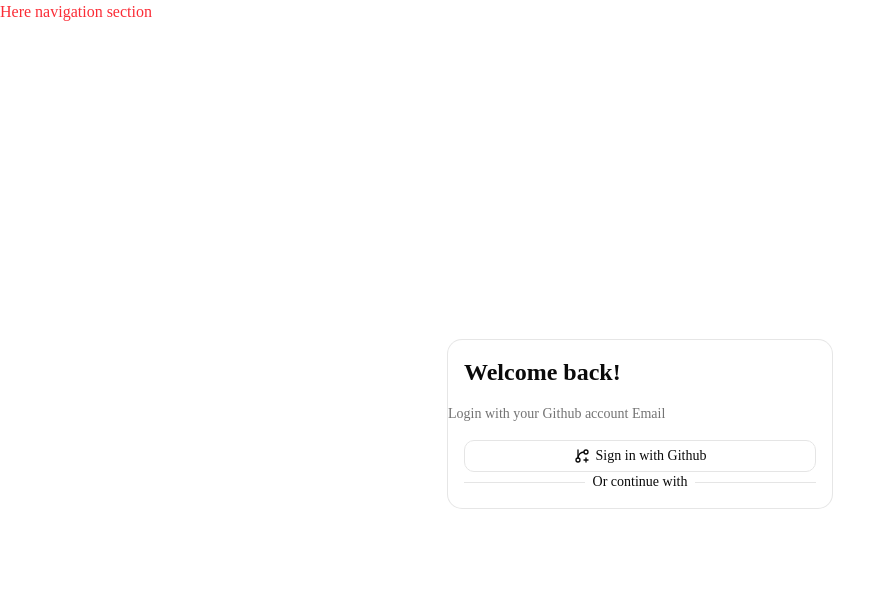
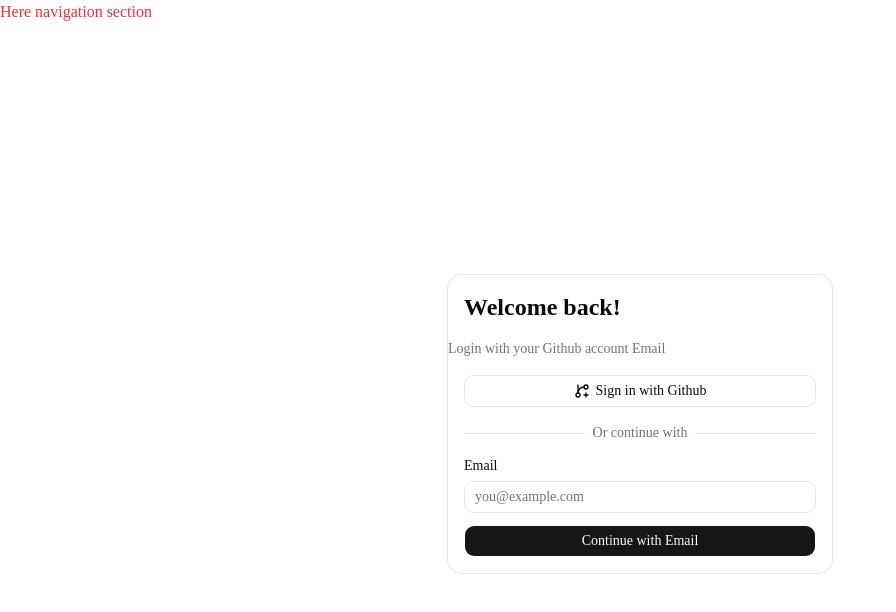
Before and after one commit to basheir/nextjs-lms, a Next.js app: page /login in a window 1280 px wide. Shown: the top 612 px of the page, without its empty margins (0-896 px from the left). Built offline with nearby package versions, Linux system fonts and the light colour scheme.

Commit message:
Enhance login page with email input and improved layout

```diff
--- a/app/(auth)/login/page.tsx
+++ b/app/(auth)/login/page.tsx
@@ -5,6 +5,8 @@ import {
   CardDescription,
   CardHeader,
 } from "@/components/ui/card";
+import { Label } from "@/components/ui/label";
+import { Input } from "@/components/ui/input";
 import { GitBranchPlus } from "lucide-react";
 
 export default function LoginPage() {
@@ -14,14 +16,22 @@ export default function LoginPage() {
         <h1 className="text-2xl font-bold">Welcome back!</h1>
       </CardHeader>
       <CardDescription>Login with your Github account Email</CardDescription>
-      <CardContent>
+      <CardContent className="grid flex-col gap-4">
         <Button className="w-full" variant="outline">
           <GitBranchPlus className="size-4" />
           Sign in with Github
         </Button>
 
         <div className="relative text-center text-sm after:absolute after:inset-0 after:top-1/2 after:z-0 after:flex after:items-center after:border-t after:border-border">
-          <span className="relative z-10 bg-card px-2">Or continue with</span>
+          <span className="relative z-10 bg-card px-2 text-muted-foreground">Or continue with</span>
+        </div>
+
+        <div className="grid gap-3">
+            <div className="grid gap-2">
+                <Label htmlFor="email">Email</Label>
+                <Input type="email" placeholder="you@example.com" />
+            </div>
+            <Button>Continue with Email</Button>
         </div>
       </CardContent>
     </Card>
```
